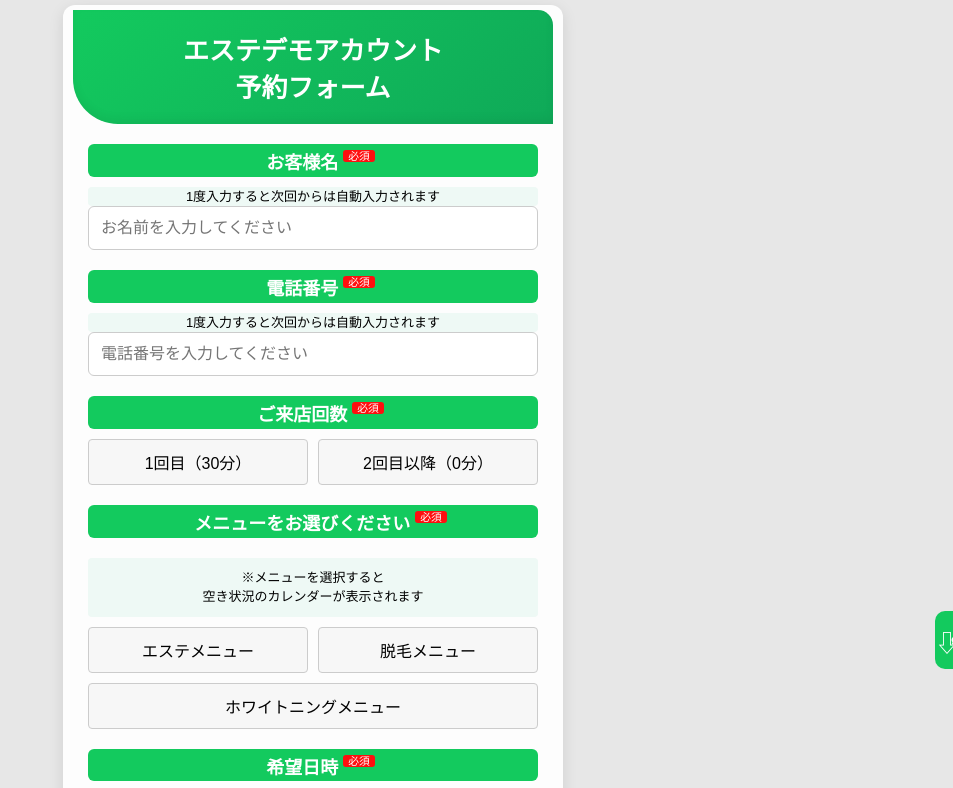
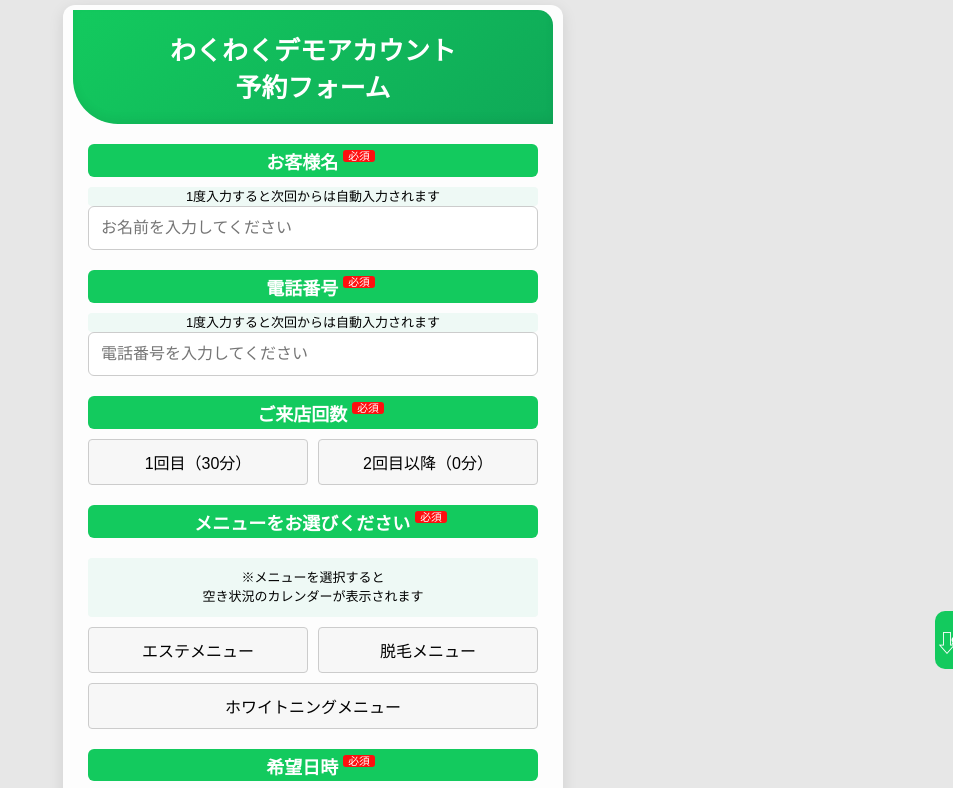
Before and after one commit to officialline0101/wakuwakuDEMOYOYKAU, a plain HTML site: page index.html in a window 1280 px wide. Shown: the top 788 px of the page, without its empty margins (327-1280 px from the left). Drawn offline with Linux system fonts and the light colour scheme; a script that the page names is missing.

Commit message:
Update index.html

```diff
--- a/index.html
+++ b/index.html
@@ -745,7 +745,7 @@
     </div>
 
     <div class="container">
-        <h1>エステデモアカウント<br>予約フォーム
+        <h1>わくわくデモアカウント<br>予約フォーム
         </h1>
         <div class="label">お客様名<span class="required">必須</span></div>
         <div class="info-text-setumei">1度入力すると次回からは自動入力されます</div>
```
